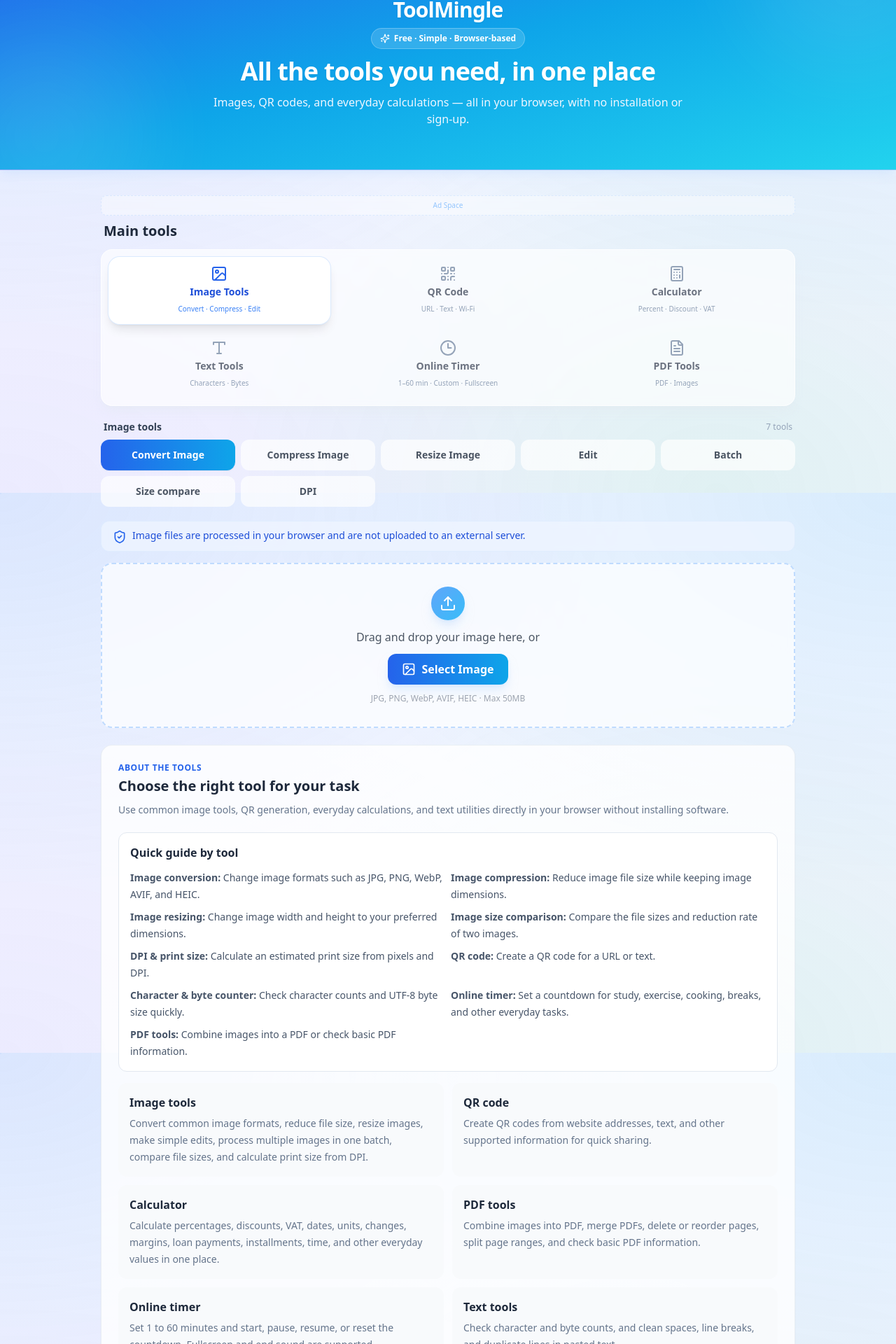
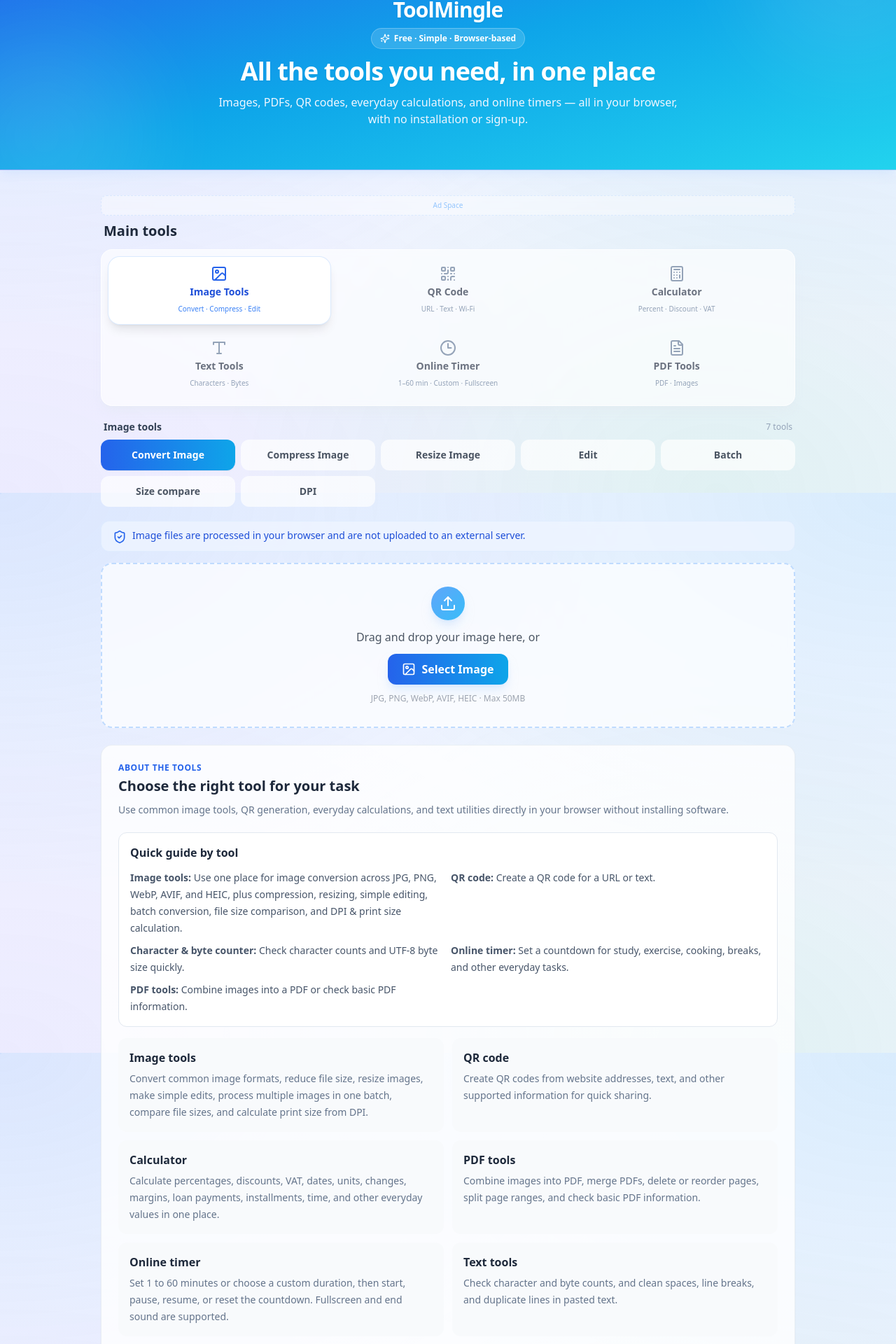
Before and after one commit to hosi4242/convert-images, a React (Vite) app: page / in a window 1280 px wide. Shown: the part 96-2016 px from the top of the page at 70% size. Built offline with nearby package versions, Linux system fonts and the light colour scheme.

Commit message:
Update ToolMingle intro and simplify image tool guide

```diff
--- a/src/App.tsx
+++ b/src/App.tsx
@@ -133,7 +133,7 @@ function App() {
               {ko ? "필요한 도구를 한곳에서" : "All the tools you need, in one place"}
             </h1>
             <p className="mx-auto mt-3 max-w-2xl text-sm leading-6 text-blue-50 sm:text-base">
-              {ko ? "이미지부터 PDF, QR 코드, 생활 계산까지. 설치와 회원가입 없이 브라우저에서 간편하게 이용하세요." : "Images, QR codes, and everyday calculations — all in your browser, with no installation or sign-up."}
+              {ko ? "이미지부터 PDF, QR 코드, 생활 계산, 온라인 타이머까지. 설치와 회원가입 없이 브라우저에서 간편하게 이용하세요." : "Images, PDFs, QR codes, everyday calculations, and online timers — all in your browser, with no installation or sign-up."}
             </p>
             </div>
         </div>
@@ -294,11 +294,7 @@ function App() {
             <div className="mb-4 rounded-xl border border-slate-200 bg-white p-4">
               <h3 className="font-bold text-slate-800">{ko ? "도구별 빠른 안내" : "Quick guide by tool"}</h3>
               <div className="mt-3 grid gap-2 text-sm leading-6 text-slate-600 sm:grid-cols-2">
-                <p><strong>{ko ? "이미지 변환:" : "Image conversion:"}</strong> {ko ? "JPG, PNG, WebP, AVIF, HEIC 등 이미지 형식을 바꿀 때 사용하세요." : "Change image formats such as JPG, PNG, WebP, AVIF, and HEIC."}</p>
-                <p><strong>{ko ? "이미지 압축:" : "Image compression:"}</strong> {ko ? "이미지 크기를 유지하면서 파일 용량을 줄일 때 사용하세요." : "Reduce image file size while keeping image dimensions."}</p>
-                <p><strong>{ko ? "이미지 크기 조정:" : "Image resizing:"}</strong> {ko ? "가로·세로 크기를 원하는 크기로 변경할 때 사용하세요." : "Change image width and height to your preferred dimensions."}</p>
-                <p><strong>{ko ? "이미지 용량 비교:" : "Image size comparison:"}</strong> {ko ? "두 이미지의 파일 용량과 절감률을 비교할 수 있습니다." : "Compare the file sizes and reduction rate of two images."}</p>
-                <p><strong>{ko ? "DPI·인쇄 크기:" : "DPI & print size:"}</strong> {ko ? "픽셀과 DPI를 이용해 예상 인쇄 크기를 계산할 수 있습니다." : "Calculate an estimated print size from pixels and DPI."}</p>
+                <p><strong>{ko ? "이미지 도구:" : "Image tools:"}</strong> {ko ? "JPG·PNG·WebP·AVIF·HEIC 등 이미지 변환부터 압축, 크기 조정, 간단한 편집, 일괄 변환, 용량 비교, DPI·인쇄 크기 계산까지 한곳에서 이용할 수 있습니다." : "Use one place for image conversion across JPG, PNG, WebP, AVIF, and HEIC, plus compression, resizing, simple editing, batch conversion, file size comparison, and DPI & print size calculation."}</p>
                 <p><strong>{ko ? "QR 코드:" : "QR code:"}</strong> {ko ? "URL이나 텍스트를 공유하기 위한 QR 코드를 생성할 수 있습니다." : "Create a QR code for a URL or text."}</p>
                 <p><strong>{ko ? "글자 수·바이트:" : "Character & byte counter:"}</strong> {ko ? "글자 수와 UTF-8 바이트 수를 빠르게 확인할 수 있습니다." : "Check character counts and UTF-8 byte size quickly."}</p>
                 <p><strong>{ko ? "온라인 타이머:" : "Online timer:"}</strong> {ko ? "공부, 운동, 요리, 휴식 등에 필요한 시간을 설정하고 카운트다운할 수 있습니다." : "Set a countdown for study, exercise, cooking, breaks, and other everyday tasks."}</p>
@@ -310,7 +306,7 @@ function App() {
               <div className="rounded-xl bg-slate-50 p-4"><h3 className="font-bold text-slate-800">{ko ? "QR 코드" : "QR code"}</h3><p className="mt-1.5 text-sm leading-6 text-slate-500">{ko ? "웹사이트 주소나 텍스트 등 필요한 정보를 QR 코드로 만들 수 있습니다. 간단한 공유용 QR 코드를 빠르게 생성할 수 있습니다." : "Create QR codes from website addresses, text, and other supported information for quick sharing."}</p></div>
               <div className="rounded-xl bg-slate-50 p-4"><h3 className="font-bold text-slate-800">{ko ? "복합 계산기" : "Calculator"}</h3><p className="mt-1.5 text-sm leading-6 text-slate-500">{ko ? "비율, 퍼센트, 할인, 부가세, 날짜, 단위, 증감률, 마진, 대출 이자, 할부, 시간 등 일상에서 자주 필요한 계산을 한곳에서 확인할 수 있습니다." : "Calculate percentages, discounts, VAT, dates, units, changes, margins, loan payments, installments, time, and other everyday values in one place."}</p></div>
               <div className="rounded-xl bg-slate-50 p-4"><h3 className="font-bold text-slate-800">{ko ? "PDF 도구" : "PDF tools"}</h3><p className="mt-1.5 text-sm leading-6 text-slate-500">{ko ? "여러 JPG·PNG 이미지를 하나의 PDF로 묶고, PDF를 합치거나 페이지를 삭제·재정렬·분할하고 기본 파일 정보를 확인할 수 있습니다." : "Combine images into PDF, merge PDFs, delete or reorder pages, split page ranges, and check basic PDF information."}</p></div>
-              <div className="rounded-xl bg-slate-50 p-4"><h3 className="font-bold text-slate-800">{ko ? "온라인 타이머" : "Online timer"}</h3><p className="mt-1.5 text-sm leading-6 text-slate-500">{ko ? "1분부터 60분까지 간편하게 설정하고 시작·일시정지·초기화할 수 있습니다. 전체 화면과 종료 알림음도 지원합니다." : "Set 1 to 60 minutes and start, pause, resume, or reset the countdown. Fullscreen and end sound are supported."}</p></div>
+              <div className="rounded-xl bg-slate-50 p-4"><h3 className="font-bold text-slate-800">{ko ? "온라인 타이머" : "Online timer"}</h3><p className="mt-1.5 text-sm leading-6 text-slate-500">{ko ? "1분부터 60분까지 또는 원하는 시간을 직접 설정하고 시작·일시정지·초기화할 수 있습니다. 전체 화면과 종료 알림음도 지원합니다." : "Set 1 to 60 minutes or choose a custom duration, then start, pause, resume, or reset the countdown. Fullscreen and end sound are supported."}</p></div>
               <div className="rounded-xl bg-slate-50 p-4"><h3 className="font-bold text-slate-800">{ko ? "텍스트 도구" : "Text tools"}</h3><p className="mt-1.5 text-sm leading-6 text-slate-500">{ko ? "입력한 글의 글자 수와 바이트를 확인하고, 복사한 텍스트의 공백·줄바꿈·중복 줄을 정리할 수 있습니다." : "Check character and byte counts, and clean spaces, line breaks, and duplicate lines in pasted text."}</p></div>
             </div>
             <div className="mt-4 rounded-xl border border-blue-100 bg-blue-50/60 px-4 py-3">
```
